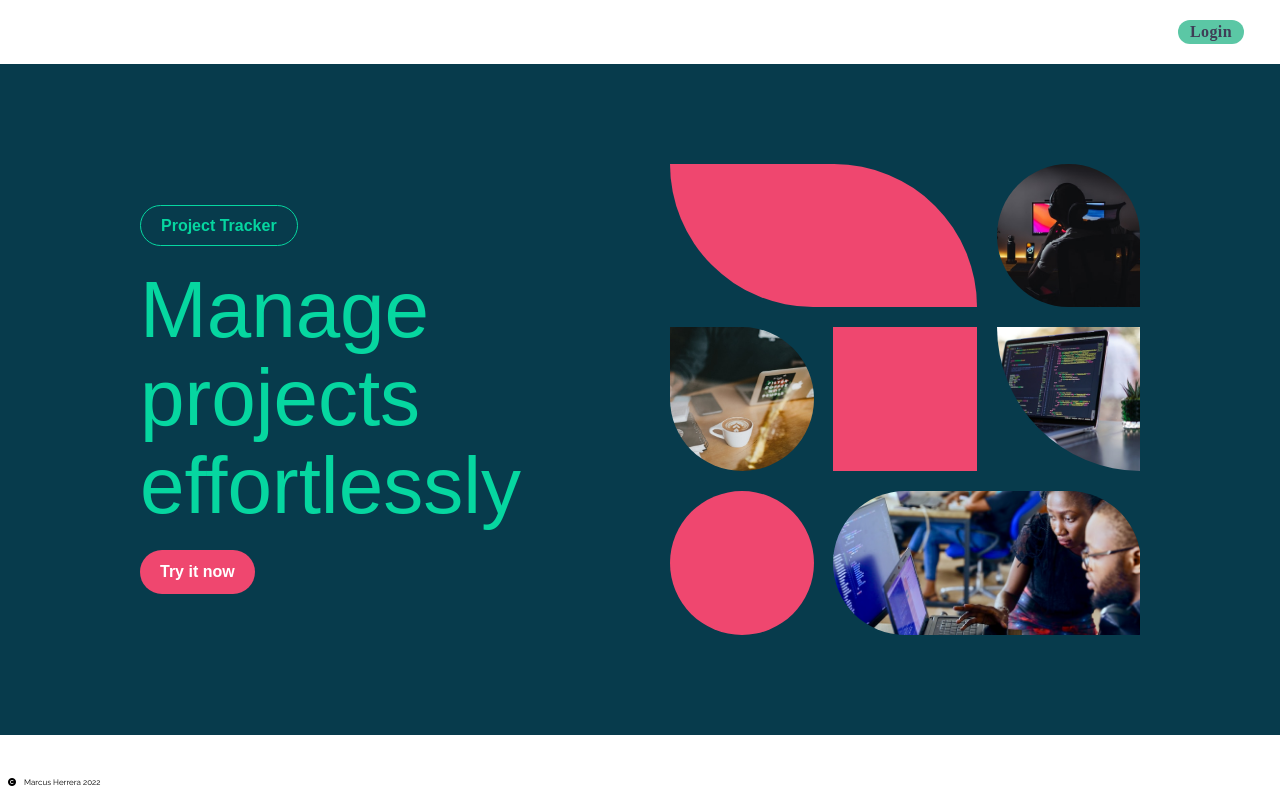
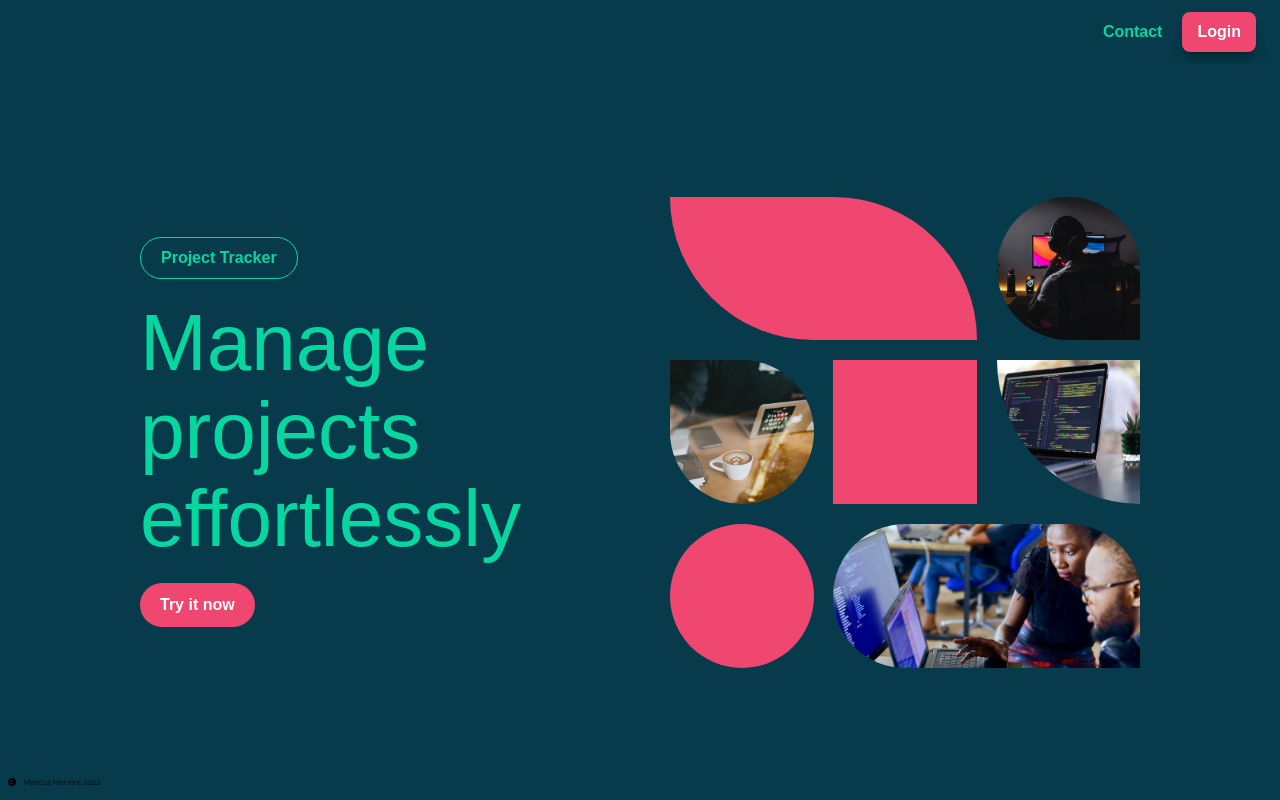
Before and after one commit to mahiv87/Project-Tracker, a React (Create React App) app in the folder client/: page / in a window 1280 px wide. Built offline with nearby package versions, Linux system fonts and the light colour scheme.

Commit message:
navbar layout

```diff
--- a/client/src/App.css
+++ b/client/src/App.css
@@ -1,4 +1,4 @@
-.login {
+/* .login {
 	box-shadow: 0px 0px #3f3d56;
 }
 
@@ -16,4 +16,4 @@
 	100% {
 		box-shadow: 0px 0px #e98659;
 	}
-}
+} */
--- a/client/src/components/NavBar.js
+++ b/client/src/components/NavBar.js
@@ -5,6 +5,7 @@ import LoginForm from './LoginForm';
 import { Tabs } from 'flowbite-react';
 // import { TableIcon } from '@heroicons/react/outline';
 import Auth from '../utils/auth';
+import styles from './NavBar.module.css';
 
 const AppNavbar = () => {
 	// SET MODAL DISPLAY STATE
@@ -20,8 +21,8 @@ const AppNavbar = () => {
 
 	return (
 		<>
-			<nav className="relative flex flex-wrap items-center justify-between px-2 py-3">
-				<div className="container px-4 mx-auto flex flex-wrap items-center justify-between font-thasadith">
+			<nav className="relative flex flex-wrap items-center justify-between px-2 py-3 bg-primary">
+				<div className="container px-4 mx-auto flex flex-wrap items-center justify-between">
 					<div className="w-full relative flex justify-between lg:w-auto lg:static lg:block lg:justify-start">
 						{/* <p className="text-lg font-bold leading-relaxed inline-block mr-4 py-2 whitespace-nowrap text-white">
 							<i className="fa-solid fa-code pr-2"></i>
@@ -42,7 +43,7 @@ const AppNavbar = () => {
 					<div
 						className={
 							navbarOpen
-								? 'absolute z-10 top-14 left-0 bg-gradient-to-r from-indigo-500 via-cyan-500 to-green-500 dark:from-purple-500 dark:to-pink-500 w-full flex'
+								? 'absolute z-10 top-14 left-0 bg-primary w-full flex'
 								: 'lg:flex flex-grow items-center hidden'
 						}
 					>
@@ -69,21 +70,26 @@ const AppNavbar = () => {
 									</Link>
 								</li>
 							) : (
+								<div className={styles.linksContainer}>
+									<li className={styles.contactLink}>
+										<p>Contact</p>
+									</li>
 									<li className="nav-item">
 										<Link
 											to="/"
-										className="px-3 py-2 flex items-center text-sm leading-snug text-white "
+											className={styles.loginButton}
 											onClick={function () {
 												setShowModal(true);
 												setNavbarOpen(false);
 											}}
 										>
-										<span className="login font-bold text-base text-blackText ml-2 px-3 bg-secondary rounded-full tracking-wide">
+											<span className={styles.loginText}>
 												Login
 												{/* <i className="fab fa-regular fa-user text-lg leading-lg text-white opacity-75"></i> */}
 											</span>
 										</Link>
 									</li>
+								</div>
 							)}
 						</ul>
 					</div>
--- /dev/null
+++ b/client/src/components/NavBar.module.css
@@ -0,0 +1,67 @@
+.linksContainer {
+	width: 100%;
+	display: flex;
+	flex-direction: row;
+	justify-content: flex-end;
+	align-items: center;
+	gap: 20px;
+}
+
+.loginButton {
+	box-sizing: border-box;
+	flex-shrink: 0;
+	width: min-content; /* 67px */
+	height: 40px;
+	display: flex;
+	flex-direction: row;
+	justify-content: center;
+	align-items: center;
+	padding: 15px 15px 15px 15px;
+	box-shadow: 0px 0.7065919983928324px 0.7065919983928324px -0.625px rgba(0, 0, 0, 0.15),
+		0px 1.8065619053231785px 1.8065619053231785px -1.25px rgba(0, 0, 0, 0.14398),
+		0px 3.6217592146567767px 3.6217592146567767px -1.875px rgba(0, 0, 0, 0.13793),
+		0px 6.8655999097303715px 6.8655999097303715px -2.5px rgba(0, 0, 0, 0.12711),
+		0px 13.646761411524492px 13.646761411524492px -3.125px rgba(0, 0, 0, 0.10451),
+		0px 30px 30px -3.75px rgba(0, 0, 0, 0.05);
+	background-color: #ef476f;
+	overflow: visible;
+	position: relative;
+	align-content: center;
+	flex-wrap: nowrap;
+	gap: 10;
+	border-radius: 8px;
+}
+
+.loginText {
+	flex-shrink: 0;
+	width: auto; /* 37px */
+	height: auto; /* 16px */
+	white-space: pre;
+	position: relative;
+	font-weight: 600;
+	font-style: normal;
+	font-family: 'Manrope', sans-serif;
+	color: #ffffff;
+	font-size: 16px;
+	letter-spacing: 0em;
+	line-height: 1.6;
+	text-align: center;
+}
+
+.contactLink {
+	flex-shrink: 0;
+	width: auto; /* 62px */
+	height: auto; /* 26px */
+	white-space: pre;
+	overflow: visible;
+	position: relative;
+	font-weight: bold;
+	font-style: normal;
+	font-family: 'Manrope', sans-serif;
+	color: #06d6a0;
+	font-size: 16px;
+	letter-spacing: 0em;
+	line-height: 1.6;
+	text-align: left;
+	cursor: pointer;
+}
--- a/client/src/pages/Home.module.css
+++ b/client/src/pages/Home.module.css
@@ -19,7 +19,8 @@
 	box-sizing: border-box;
 	flex-shrink: 0;
 	width: 100%;
-	height: min-content; /* 670px */
+	height: calc(100vh - 64px);
+	/* height: min-content; 670px */
 	display: flex;
 	flex-direction: row;
 	justify-content: center;
--- a/client/tailwind.config.js
+++ b/client/tailwind.config.js
@@ -8,8 +8,9 @@ module.exports = {
 		extend: {
 			colors: {
 				offWhite: '#f2f2f2',
-				primary: '#e98659',
-				secondary: '#5bc7a5',
+				primary: '#073b4c',
+				secondary: '#ef476f',
+				greenText: '#06d6a0',
 				blackText: '#3f3d56'
 			},
 			fontSize: {
```
Lines whose indentation alone changed are shown as unchanged.
